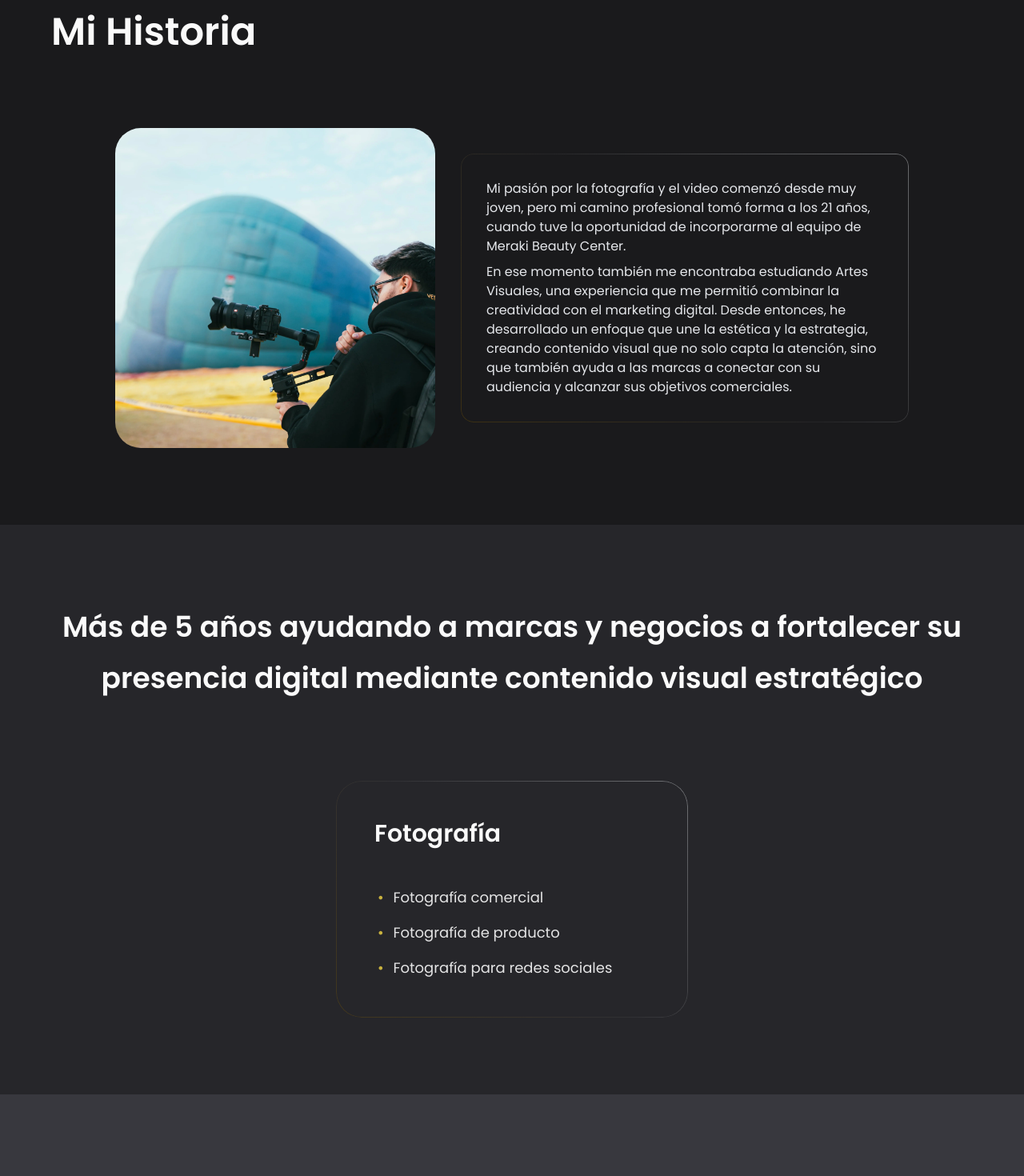
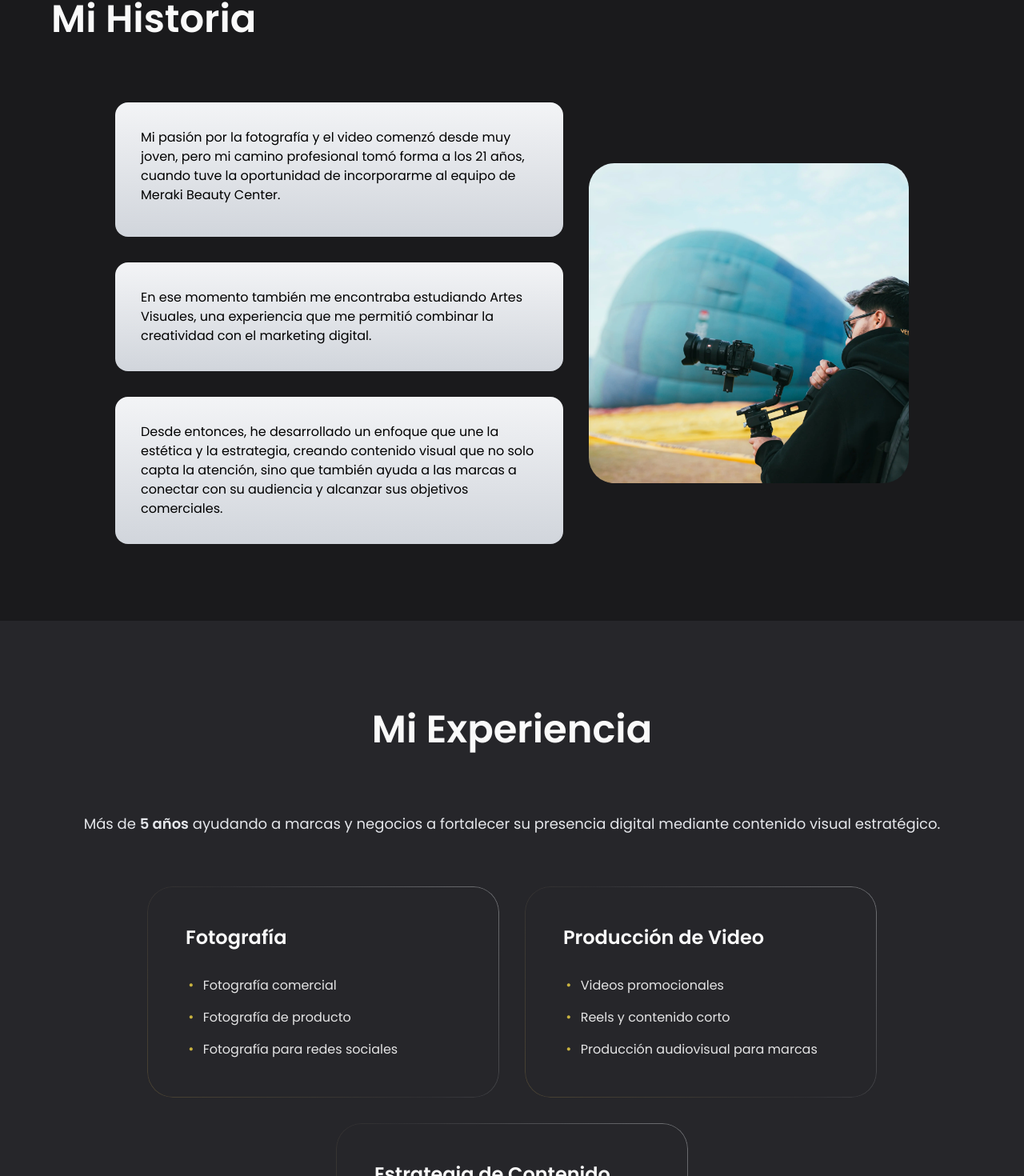
Before and after one commit to SamuelsPaws/hivissual, a Next.js app: page /quien-soy in a window 1280 px wide. Shown: the part 1292-2762 px from the top of the page at 80% size. Built offline with nearby package versions, Linux system fonts and the light colour scheme.

Commit message:
about content

```diff
--- a/app/components/ServiceCard.tsx
+++ b/app/components/ServiceCard.tsx
@@ -12,8 +12,8 @@ const ServiceCard = ({ title, children }: Props) => {
         gradient-border"
     >
         <h3 className="
-        mb-8 lg:mb-12
-        text-brandwhite text-xl lg:text-3xl font-semibold"
+            mb-8 lg:mb-8
+            text-brandwhite text-xl lg:text-2xl font-semibold"
         >
             {title}
         </h3>
--- a/app/globals.css
+++ b/app/globals.css
@@ -18,6 +18,8 @@
   --color-brandblack-200: #1a1a1c;
   --color-brandgray-100: #26262A;
   --color-brandgray-200: #38383E;
+  --color-brandgray-300: #45454F;
+  --color-brandgray-400: #51515C;
   --color-brandgold-100: #4F4519;
   --color-brandgold-600: #C9B23F;
   --color-whatsapp-600: #25d366;
@@ -65,8 +67,8 @@ button:hover {
   border-radius: inherit;
   background: linear-gradient(
     45deg,
-    #72540762,
-    #ababab14,
+    #7e6c4069,
+    #ababab11,
     #d5d8db6d
   );
   -webkit-mask:
--- a/app/page.tsx
+++ b/app/page.tsx
@@ -49,32 +49,54 @@ export default function Home() {
         bgColor="bg-brandblack-100"
       >
         <div className="
-          w-full lg:w-fit lg:mx-auto
-          flex flex-col lg:flex-row gap-8"
+            w-fit mx-auto
+            flex justify-center gap-8 flex-wrap"
         >
             <ServiceCard title="Fotografía">
                 <ul className="
                     flex flex-col gap-4
-              text-md lg:text-lg"
+                    text-md lg:text-md"
                 >
                     <ServiceCardLi>
-                Sesiones fotográficas profesionales para empresas, marcas y negocios
+                        Fotografía comercial
                     </ServiceCardLi>
                     <ServiceCardLi>
-                Imágenes pensadas para transmitir confianza en tus publicidades
+                        Fotografía de producto
+                    </ServiceCardLi>
+                    <ServiceCardLi>
+                        Fotografía para redes sociales
                     </ServiceCardLi>
                 </ul>
             </ServiceCard>
             <ServiceCard title="Producción de Video">
                 <ul className="
                     flex flex-col gap-4
-              text-md lg:text-lg"
+                    text-md lg:text-md"
                 >
                     <ServiceCardLi>
-                Sesiones fotográficas profesionales para empresas, marcas y negocios
+                        Videos promocionales
                     </ServiceCardLi>
                     <ServiceCardLi>
-                Imágenes pensadas para transmitir confianza en tus publicidades
+                        Reels y contenido corto
+                    </ServiceCardLi>
+                    <ServiceCardLi>
+                        Producción audiovisual para marcas
+                    </ServiceCardLi>
+                </ul>
+            </ServiceCard>
+            <ServiceCard title="Estrategia de Contenido">
+                <ul className="
+                    flex flex-col gap-4
+                    text-md lg:text-md"
+                >
+                    <ServiceCardLi>
+                        Planificación de contenido
+                    </ServiceCardLi>
+                    <ServiceCardLi>
+                        Dirección creativa
+                    </ServiceCardLi>
+                    <ServiceCardLi>
+                        Contenido orientado al crecimiento digital
                     </ServiceCardLi>
                 </ul>
             </ServiceCard>
--- a/app/portafolio/page.tsx
+++ b/app/portafolio/page.tsx
@@ -53,7 +53,7 @@ export default async function Portfolio({ searchParams }: Props) {
         <Banner
             title="Mi Trabajo"
             description="Explora proyectos, fotografías y producciones creadas para marcas y profesionales."
-            bgSrc="/assets/about-5.webp"
+            bgSrc="/assets/banner.webp"
         />
         {/* Content section */}
         <SectionContentFr bgColor="bg-brandblack-100">
--- a/app/quien-soy/components/ServiceCard.tsx
+++ b/app/quien-soy/components/ServiceCard.tsx
@@ -12,8 +12,8 @@ const ServiceCard = ({ title, children }: Props) => {
         gradient-border"
     >
         <h3 className="
-        mb-8 lg:mb-12
-        text-brandwhite text-xl lg:text-3xl font-semibold"
+            mb-8 lg:mb-8
+            text-brandwhite text-xl lg:text-2xl font-semibold"
         >
             {title}
         </h3>
--- /dev/null
+++ b/app/quien-soy/components/TeamCard.tsx
@@ -0,0 +1,36 @@
+import Image from "next/image"
+
+interface Props {
+    name: string;
+    role: string;
+    imgSrc: string;
+}
+
+const TeamCard = ({ name, role, imgSrc }: Props) => {
+  return (
+    <div className="flex flex-col gap-8">
+        <div className="
+            w-75 aspect-square relative
+            rounded-4xl overflow-hidden"
+        >
+            <Image
+                src={imgSrc}
+                fill
+                sizes="100%"
+                className="w-full h-full object-cover scale-200"
+                alt="Project Manager de Hivissual"
+            />
+        </div>
+        <div className="self-stretch flex flex-col items-center gap-2">
+            <span className="text-3xl text-brandwhite font-semibold">
+                {name}
+            </span>
+            <span className="text-lg text-gray-200">
+                {role}
+            </span>
+        </div>
+    </div>
+  )
+}
+
+export default TeamCard
--- /dev/null
+++ b/app/quien-soy/components/TrustCard.tsx
@@ -0,0 +1,26 @@
+interface Props {
+    title: string;
+    text: string;
+}
+
+const TrustCard = ({ title, text }: Props) => {
+  return (
+    <div className="
+        w-100 relative
+        p-8 lg:p-8
+        bg-linear-to-b from-brandwhite to-gray-200 rounded-2xl lg:rounded-4xl"
+    >
+        <h3 className="
+            mb-8 lg:mb-8
+            text-black text-xl lg:text-2xl font-semibold"
+        >
+            {title}
+        </h3>
+        <p className="text-md text-black">
+            {text}
+        </p>
+    </div>
+  )
+}
+
+export default TrustCard
--- a/app/quien-soy/page.tsx
+++ b/app/quien-soy/page.tsx
@@ -7,6 +7,8 @@ import SectionCTA from "@/components/SectionCTA";
 import Image from "next/image";
 import ServiceCard from "./components/ServiceCard";
 import ServiceCardLi from "./components/ServiceCardLi";
+import TeamCard from "./components/TeamCard";
+import TrustCard from "./components/TrustCard";
 
 export default function About() {
     return (
@@ -14,7 +16,7 @@ export default function About() {
         <Banner
             title="Quién Soy"
             description={null}
-            bgSrc="/assets/about-5.webp"
+            bgSrc="/assets/banner.webp"
         />
         <SectionContentFr
             bgColor="bg-brandblack-100"
@@ -25,7 +27,7 @@ export default function About() {
                 flex items-start gap-8"
             >
                 <div className="
-                    w-[60%]
+                    flex-1
                     flex flex-col"
                 >
                     <p className="
@@ -45,7 +47,7 @@ export default function About() {
                 </div>
                 {/* Images grid */}
                 <div className="
-                    flex-1 h-160
+                    w-120 h-160
                     grid grid-cols-[1fr_1fr]"
                 >
                     <div className="
@@ -77,7 +79,6 @@ export default function About() {
                     </div>
                 </div>
             </div>
-
         </SectionContentFr>
         <SectionContentSt
             title="Mi Historia"
@@ -87,6 +88,32 @@ export default function About() {
                 w-fit mx-auto
                 flex items-center gap-8"
             >
+                <div className="flex flex-col gap-8">
+                    <div className="
+                        w-140 p-8 relative
+                        bg-linear-to-b from-gray-100 to-gray-300 rounded-2xl"
+                    >
+                        <p className="pb-2 text-md text-black text-left">
+                            Mi pasión por la fotografía y el video comenzó desde muy joven, pero mi camino profesional tomó forma a los 21 años, cuando tuve la oportunidad de incorporarme al equipo de Meraki Beauty Center.
+                        </p>
+                    </div>
+                    <div className="
+                        w-140 p-8 relative
+                        bg-linear-to-b from-gray-100 to-gray-300 rounded-2xl"
+                    >
+                        <p className="text-md text-black text-left">
+                            En ese momento también me encontraba estudiando Artes Visuales, una experiencia que me permitió combinar la creatividad con el marketing digital.
+                        </p>
+                    </div>
+                    <div className="
+                        w-140 p-8 relative
+                        bg-linear-to-b from-gray-100 to-gray-300 rounded-2xl"
+                    >
+                        <p className="text-md text-black text-left">
+                            Desde entonces, he desarrollado un enfoque que une la estética y la estrategia, creando contenido visual que no solo capta la atención, sino que también ayuda a las marcas a conectar con su audiencia y alcanzar sus objetivos comerciales.
+                        </p>
+                    </div>
+                </div>
                 <div className="
                     w-100 aspect-square relative
                     rounded-4xl overflow-hidden"
@@ -99,36 +126,23 @@ export default function About() {
                         alt="Yo"
                     />
                 </div>
-                <div className="
-                    w-140 p-8 relative
-                    gradient-border rounded-2xl"
-                >
-                    <p className="pb-2 text-md text-gray-200 text-left">
-                        Mi pasión por la fotografía y el video comenzó desde muy joven, pero mi camino profesional tomó forma a los 21 años, cuando tuve la oportunidad de incorporarme al equipo de Meraki Beauty Center.
-                    </p>
-                    <p className="text-md text-gray-200 text-left">
-                        En ese momento también me encontraba estudiando Artes Visuales, una experiencia que me permitió combinar la creatividad con el marketing digital. Desde entonces, he desarrollado un enfoque que une la estética y la estrategia, creando contenido visual que no solo capta la atención, sino que también ayuda a las marcas a conectar con su audiencia y alcanzar sus objetivos comerciales.
-                    </p>
-                </div>
             </div>
         </SectionContentSt>
-        <SectionContentFr
+        <SectionContentCen
             bgColor="bg-brandgray-100"
+            title="Mi Experiencia"
         >
-            <h2 className="
-                mb-8 lg:mb-24
-                text-center text-2xl lg:text-4xl text-brandwhite font-semibold leading-16"
-            >
-                Más de 5 años ayudando a marcas y negocios a fortalecer su presencia digital mediante contenido visual estratégico
-            </h2>
+            <p className="mb-16 text-lg text-center text-gray-200">
+                Más de <span className="font-semibold">5 años</span> ayudando a marcas y negocios a fortalecer su presencia digital mediante contenido visual estratégico.
+            </p>
             <div className="
                 w-fit mx-auto
-                flex gap-8"
+                flex justify-center gap-8 flex-wrap"
             >
                 <ServiceCard title="Fotografía">
                     <ul className="
                         flex flex-col gap-4
-                        text-md lg:text-lg"
+                        text-md lg:text-md"
                     >
                         <ServiceCardLi>
                             Fotografía comercial
@@ -141,10 +155,107 @@ export default function About() {
                         </ServiceCardLi>
                     </ul>
                 </ServiceCard>
+                <ServiceCard title="Producción de Video">
+                    <ul className="
+                        flex flex-col gap-4
+                        text-md lg:text-md"
+                    >
+                        <ServiceCardLi>
+                            Videos promocionales
+                        </ServiceCardLi>
+                        <ServiceCardLi>
+                            Reels y contenido corto
+                        </ServiceCardLi>
+                        <ServiceCardLi>
+                            Producción audiovisual para marcas
+                        </ServiceCardLi>
+                    </ul>
+                </ServiceCard>
+                <ServiceCard title="Estrategia de Contenido">
+                    <ul className="
+                        flex flex-col gap-4
+                        text-md lg:text-md"
+                    >
+                        <ServiceCardLi>
+                            Planificación de contenido
+                        </ServiceCardLi>
+                        <ServiceCardLi>
+                            Dirección creativa
+                        </ServiceCardLi>
+                        <ServiceCardLi>
+                            Contenido orientado al crecimiento digital
+                        </ServiceCardLi>
+                    </ul>
+                </ServiceCard>
             </div>
-        </SectionContentFr>
-        <SectionCTA bgColor="bg-brandgray-200" />
-        <FooterWrapper bgColor="bg-brandgray-100" />
+        </SectionContentCen>
+        <SectionContentSt
+            title="Mi Equipo"
+            bgColor="bg-brandgray-200"
+        >
+            <div className="
+                w-fit mx-auto
+                flex justify-center gap-x-8 gap-y-16 flex-wrap"
+            >
+                <TeamCard
+                    name="Milena Ayala"
+                    role="Project Manager"
+                    imgSrc="/assets/about-2.webp"
+                />
+                <TeamCard
+                    name="Adri Guzmán"
+                    role="Editora"
+                    imgSrc="/assets/about-2.webp"
+                />
+                <TeamCard
+                    name="Martín A. Borja"
+                    role="Especialista en Pauta Digital"
+                    imgSrc="/assets/about-2.webp"
+                />
+                <TeamCard
+                    name="Juan M. Carvajal"
+                    role="Editor"
+                    imgSrc="/assets/about-2.webp"
+                />
+            </div>
+            <div className="w-fit mt-16 mx-auto">
+                <TeamCard
+                    name="Martín Espín"
+                    role="Filmmaker y Fundador"
+                    imgSrc="/assets/about-2.webp"
+                />
+            </div>
+        </SectionContentSt>
+        <SectionContentCen
+            title="Por Qué mis Clientes Trabajan Conmigo"
+            bgColor="bg-brandgray-300"
+        >
+            <p className="
+                w-[80%] mx-auto mb-16
+                text-lg text-brandwhite text-center"
+            >
+                Cada proyecto es diferente, pero mi enfoque siempre parte de la misma idea: entender la visión de cada cliente y transformarla en contenido que genere impacto.
+            </p>
+            <div className="
+                w-fit mx-auto
+                flex gap-8 flex-wrap"
+            >
+                <TrustCard
+                    title="Cercanía y trato directo"
+                    text="Trabajo de forma cercana con cada cliente para comprender sus objetivos, necesidades y visión. Esta colaboración me permite crear soluciones visuales alineadas con lo que realmente necesita la marca."
+                />
+                <TrustCard
+                    title="Creatividad con estrategia"
+                    text="Combino dirección visual y marketing digital para crear contenido que no solo se vea bien, sino que también contribuya al crecimiento y posicionamiento de la marca."
+                />
+                <TrustCard
+                    title="Ideas que se convierten en resultados"
+                    text="Mi objetivo es transformar conceptos en piezas visuales capaces de comunicar, conectar y generar impacto en la audiencia correcta."
+                />
+            </div>
+        </SectionContentCen>
+        <SectionCTA bgColor="bg-brandgray-400" />
+        <FooterWrapper bgColor="bg-brandgray-400" />
     </main>
     )
 }
--- a/components/Banner.tsx
+++ b/components/Banner.tsx
@@ -9,7 +9,7 @@ interface Props {
 const Banner = ({ title, description, bgSrc }: Props) => {
   return (
     <section className="
-        h-70 lg:h-95 relative
+        h-70 lg:h-90 relative
         p-8 lg:p-16
         flex flex-col justify-end items-start gap-4 lg:gap-8"
     >
@@ -19,7 +19,7 @@ const Banner = ({ title, description, bgSrc }: Props) => {
                 src={bgSrc}
                 fill
                 sizes="100%"
-                className="w-full object-cover object-center"
+                className="w-full object-cover object-[0%_35%]"
                 priority
                 alt="Stock"
             />
--- a/components/Header.tsx
+++ b/components/Header.tsx
@@ -36,7 +36,7 @@ const Header = () => {
             "flex items-center",
             "rounded-md lg:rounded-xl",
             "duration-300",
-            isAtTop ? "bg-transparent px-0" : "bg-gray-700/70 px-4 backdrop-blur-md"
+            isAtTop ? "bg-transparent px-0" : "bg-gray-700/70 px-4 backdrop-blur-sm"
         )}>
             {/* Logo/Home */}
             <Link
@@ -68,7 +68,7 @@ const Header = () => {
                 isAtTop ?
                 "bg-transparent backgrop-blur-none"
                 :
-                "bg-gray-600/70 backdrop-blur-md"
+                "bg-gray-600/70 backdrop-blur-sm"
             )}></div>
             {/* Nav */}
             <nav className="hidden lg:block">
--- a/components/SectionContentCen.tsx
+++ b/components/SectionContentCen.tsx
@@ -14,7 +14,7 @@ const SectionContentCen = ({ title, bgColor, children }: Props) => {
         bgColor
     )}>
         <h2 className="
-            mb-12 lg:mb-24
+            mb-12 lg:mb-16
             text-center text-2xl lg:text-5xl text-brandwhite font-semibold leading-20"
         >
             {title}
--- a/components/SectionContentSt.tsx
+++ b/components/SectionContentSt.tsx
@@ -14,7 +14,7 @@ const SectionContentSt = ({ title, bgColor, children }: Props) => {
         bgColor
     )}>
         <h2 className="
-            mb-12 lg:mb-24
+            mb-12 lg:mb-20
             text-center lg:text-left text-2xl lg:text-5xl text-brandwhite font-semibold"
         >
             {title}
```
Also changed, not shown: public/assets/banner.webp (added). Lines whose indentation alone changed are shown as unchanged.
